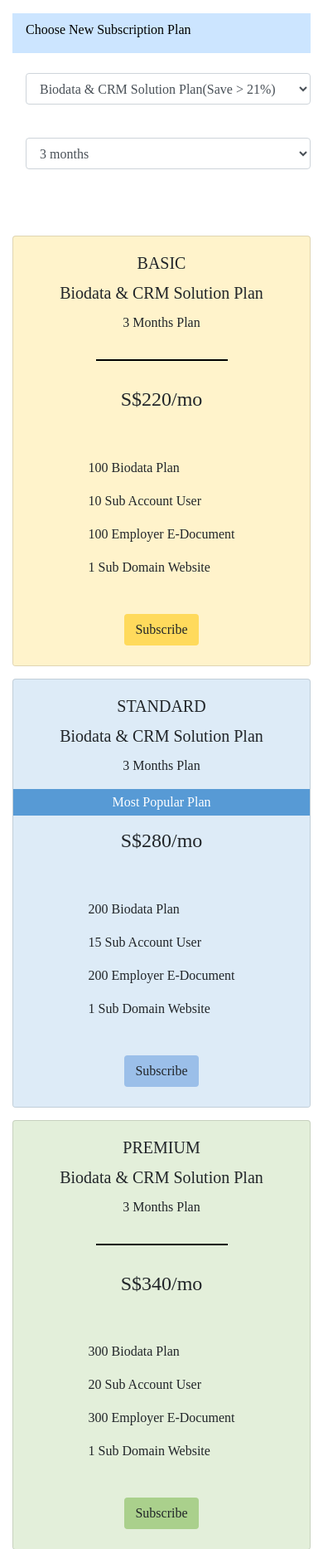
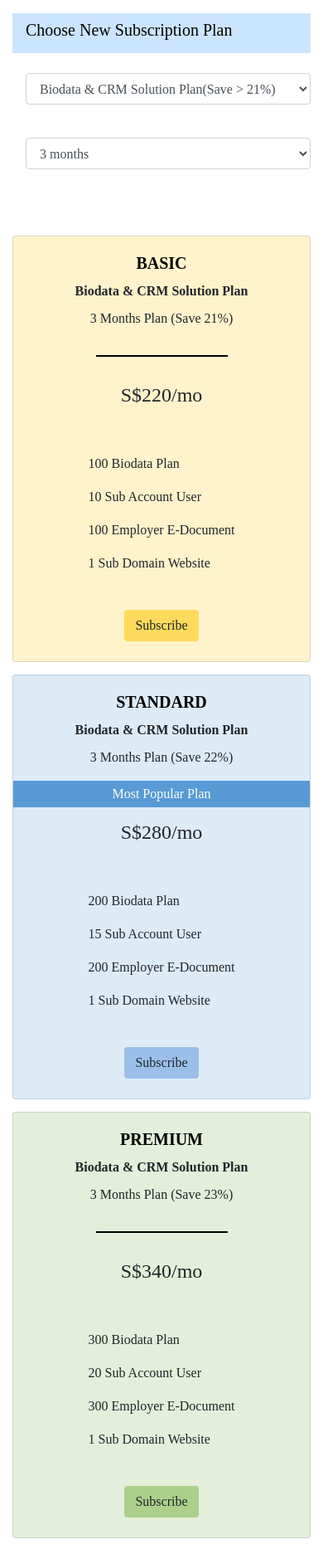
Before and after one commit to Oraclebun/om-assess, a Django app: page / in a window 390 px wide. Shown: the top 1867 px of the page at 83% size. Run offline with Django 3.2, Linux system fonts and the light colour scheme; data comes from the database, SQL or seed files in the repository; some libraries are stand-ins or nearby versions.

Commit message:
add missing savings % next to plan period, add media query to change font size when screen width is above 901px

```diff
--- a/SubscriptionProject/settings.py
+++ b/SubscriptionProject/settings.py
@@ -27,7 +27,7 @@ load_dotenv(os.path.join(BASE_DIR, '.env'))
 SECRET_KEY = os.environ.get("SECRET_KEY")
 
 # SECURITY WARNING: don't run with debug turned on in production!
-DEBUG = False
+DEBUG = True
 
 ALLOWED_HOSTS = ["om-assess.herokuapp.com", "*"]
 
@@ -131,4 +131,5 @@ STATICFILES_DIRS = [
     os.path.join(BASE_DIR, "static")
 ]
 
-STATIC_ROOT = os.path.join(BASE_DIR, 'staticfiles')
+#Temporary -!! important, need to enable back for deployed website
+#STATIC_ROOT = os.path.join(BASE_DIR, 'staticfiles')
--- a/static/css/styles.css
+++ b/static/css/styles.css
@@ -33,19 +33,13 @@
     background-color: #fff3cb;
 }
 
-.ct-overflow {
-  overflow: hidden;
-  max-height: 1.3em;
-  text-align: center;
-}
-
 /*hr tag style*/
 .divider-1{
     border-top: 2px solid black;
     width: 50%;
 }
 
-h6{
+h5{
     color: black
 }
 
@@ -65,6 +59,14 @@ html *
     align-items: center;
 }
 
+.plan-name{
+    text-align: center;
+}
+
+.plan-period{
+    text-align: center;
+}
+
 .popular-box{
     display: flex;
     background-color: #579ad5;
@@ -76,8 +78,25 @@ html *
 
 /* Extra large devices (large laptops and desktops, 2000px and up) */
 
-@media only screen and (min-width: 2000px) {
+@media only screen and (min-width: 1441px) {
   .container {
     max-width: 93%;
   }
 }
+
+/* For scaling typography starting from 900px up to 3900px*/
+@media screen and (min-width: 901px){
+  html {
+      font-size: calc( 16px + (24 - 16) * (100vw - 900px) /(3900 - 900) );
+      }
+}
+
+/* Small to mid  devices (large phones) */
+@media screen and (min-width: 576px) and (max-width:768px){
+  .container{
+      max-width: 95%;
+  }
+
+  html {
+      font-size: 1rem; }
+}
--- a/subplans/templates/subplans/index.template.html
+++ b/subplans/templates/subplans/index.template.html
@@ -7,7 +7,7 @@ Subscription Plans Home Page
 
 {%block content%}
 <div class="alert-primary mt-3 pl-3 page-header">
-  <h6> Choose New Subscription Plan</h6>
+  <h5> Choose New Subscription Plan</h5>
 </div>
 
 
@@ -43,9 +43,12 @@ Subscription Plans Home Page
   <div class="card card-custom-{{plan.color_scheme}}">
     <div class="card-body">
     <div class="card-custom-header">
-      <h5 class="card-title">{{plan.plan_type|upper}}</h5>
-      <h5 class="card-title ct-overflow">{{plan.name}}</h5>
-      <p>{{plan.subscription_period}} Months Plan</p>
+      <h5 class="card-title"><strong>{{plan.plan_type|upper}}</strong></h5>
+      <h6 class="card-title plan-name"><strong>{{plan.name}}</strong></h6>
+      <p class="plan-period">{{plan.subscription_period}} Months Plan
+      {% if plan.savings != None %}
+      (Save {{plan.savings}}%)</p>
+      {% endif %}
     </div>
     {%if plan.plan_type.name == "Standard" %}
     <div class="popular-box">
```
